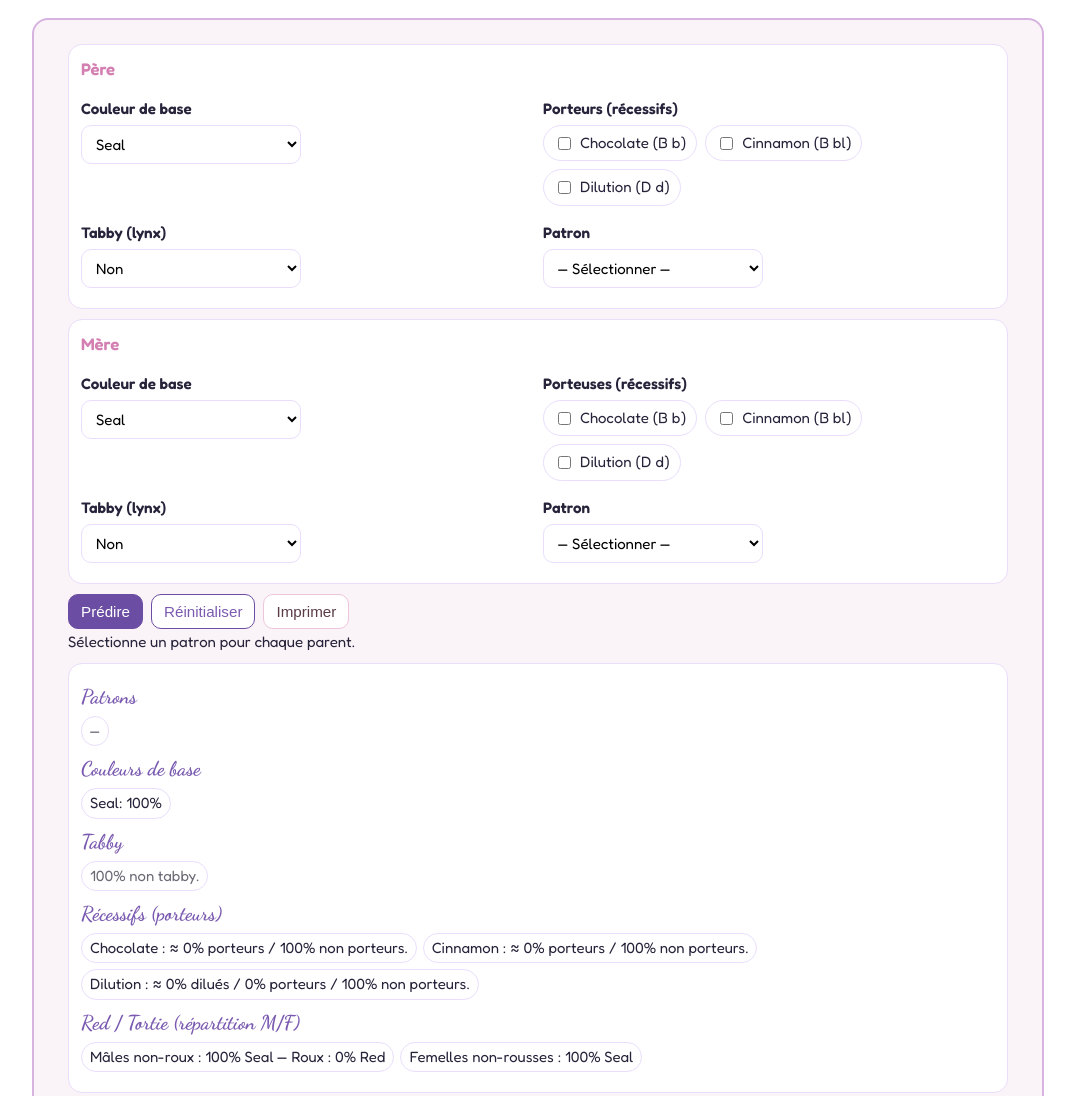
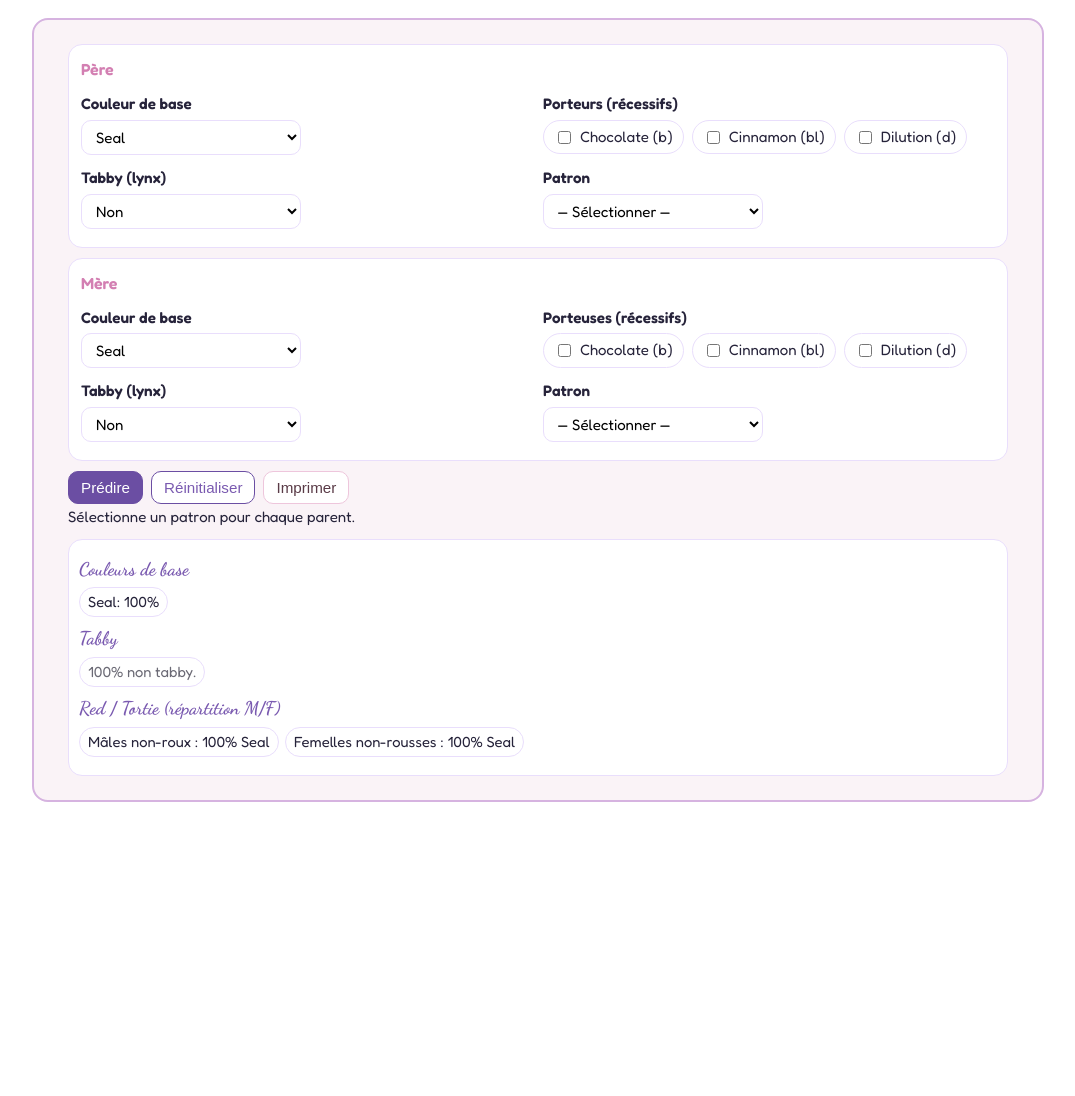
Before and after one commit to Trycolines/CALCULETTE-DES-COULEURS-POSSIBLES, a plain HTML site: page index.html in a window 1280 px wide. Shown: the top 1096 px of the page, without its empty margins (102-1177 px from the left). After the commit the page ends 820 px from the top, so only its background shows below. Drawn offline with Linux system fonts and the light colour scheme.

Commit message:
Update index.html

```diff
--- a/index.html
+++ b/index.html
@@ -8,12 +8,12 @@
 <style>
   :root{
     --page-bg:#ffffff;
-    --frame-bg:#FAF3F7;      /* rose très doux */
-    --frame-border:#D6B3E0;  /* lilac pastel */
+    --frame-bg:#FAF3F7;
+    --frame-border:#D6B3E0;
     --panel:#ffffff;
-    --border:#e9defc;        /* lilac clair interne */
-    --accent:#6b4ea3;        /* lilac soutenu */
-    --accent-2:#d37fb2;      /* rose accent */
+    --border:#e9defc;
+    --accent:#6b4ea3;
+    --accent-2:#d37fb2;
     --ink:#26233a; --muted:#6b6a75;
     --radius:14px;
   }
@@ -22,32 +22,30 @@
   .frame{max-width:980px; margin:18px auto; background:var(--frame-bg);
     border:2px solid var(--frame-border); border-radius:16px; padding:14px;}
   .wrap{max-width:940px; margin:0 auto}
-  h1{font-family:"Dancing Script",cursive; font-size:2.1rem; margin:0 0 4px; color:var(--accent)}
-  .subtitle{margin:0 0 12px; color:#87518a; font-size:0.98rem}
 
   .panel{background:var(--panel); border:1px solid var(--border);
     border-radius:var(--radius); padding:12px; margin:10px 0;}
-  .panel h2{font-size:1.05rem; margin:0 0 8px; color:var(--accent-2)}
+  .panel h2{font-size:1rem; margin:0 0 6px; color:var(--accent-2); font-weight:700}
 
   .row{display:flex; gap:10px; align-items:flex-start; flex-wrap:wrap}
   .col{flex:1 1 320px; min-width:260px}
-  .group{margin:8px 0}
-  .group label.block{display:block; font-weight:600; margin-bottom:4px; font-size:0.95rem}
-  select{font:inherit; border:1px solid var(--border); border-radius:10px; padding:8px 10px; min-width:220px; background:#fff}
+  .group{margin:6px 0}
+  .group label.block{display:block; font-weight:600; margin-bottom:4px; font-size:.95rem}
+  select{font:inherit; border:1px solid var(--border); border-radius:10px; padding:6px 10px; min-width:220px; background:#fff}
   .checks{display:flex; gap:8px; align-items:center; flex-wrap:wrap}
-  .pill{display:flex; align-items:center; gap:6px; padding:6px 10px; border:1px solid var(--border); border-radius:999px; background:#fff; white-space:nowrap}
-
-  .out{background:#fff; border:1px solid var(--border); border-radius:var(--radius); padding:12px; margin:10px 0}
-  .section{margin:6px 0 8px}
-  .section h3{font-family:"Dancing Script",cursive; font-size:1.25rem; color:#7a5ab0; margin:4px 0}
-  .tags{display:flex; flex-wrap:wrap; gap:6px; margin-top:4px}
-  .tag{display:inline-block; padding:3px 8px; border-radius:999px; border:1px solid var(--border); background:#fff; font-size:.93rem}
-  .ok{color:#167f5d} .muted{color:var(--muted)}
+  .pill{display:flex; align-items:center; gap:6px; padding:5px 10px; border:1px solid var(--border); border-radius:999px; background:#fff; white-space:nowrap}
 
   .actions{display:flex; gap:8px; flex-wrap:wrap; margin:8px 0 2px}
-  .btn{border:1px solid var(--accent); background:var(--accent); color:#fff; padding:8px 12px; border-radius:10px; cursor:pointer; font-size:0.95rem}
+  .btn{border:1px solid var(--accent); background:var(--accent); color:#fff; padding:7px 12px; border-radius:10px; cursor:pointer; font-size:.95rem}
   .btn.secondary{background:#fff; color:#7a5ab0}
   .btn.ghost{background:#fff; color:#5a3b47; border-color:#eec6dc}
+
+  .out{background:#fff; border:1px solid var(--border); border-radius:var(--radius); padding:10px; margin:10px 0}
+  .section{margin:6px 0 8px}
+  .section h3{font-family:"Dancing Script",cursive; font-size:1.15rem; color:#7a5ab0; margin:2px 0}
+  .tags{display:flex; flex-wrap:wrap; gap:6px; margin-top:4px}
+  .tag{display:inline-block; padding:3px 8px; border-radius:999px; border:1px solid var(--border); background:#fff; font-size:.92rem}
+  .ok{color:#167f5d} .muted{color:var(--muted)}
 
   @media (max-width:640px){
     body{font-size:14px}
@@ -83,9 +81,9 @@
           <div class="group">
             <label class="block">Porteurs (récessifs)</label>
             <div class="checks">
-              <label class="pill"><input type="checkbox" class="pa-choco-port"> Chocolate (B b)</label>
-              <label class="pill"><input type="checkbox" class="pa-cinn-port"> Cinnamon (B bl)</label>
-              <label class="pill"><input type="checkbox" class="pa-dil-port"> Dilution (D d)</label>
+              <label class="pill"><input type="checkbox" class="pa-choco-port"> Chocolate (b)</label>
+              <label class="pill"><input type="checkbox" class="pa-cinn-port"> Cinnamon (bl)</label>
+              <label class="pill"><input type="checkbox" class="pa-dil-port"> Dilution (d)</label>
             </div>
           </div>
         </div>
@@ -147,9 +145,9 @@
           <div class="group">
             <label class="block">Porteuses (récessifs)</label>
             <div class="checks">
-              <label class="pill"><input type="checkbox" class="pb-choco-port"> Chocolate (B b)</label>
-              <label class="pill"><input type="checkbox" class="pb-cinn-port"> Cinnamon (B bl)</label>
-              <label class="pill"><input type="checkbox" class="pb-dil-port"> Dilution (D d)</label>
+              <label class="pill"><input type="checkbox" class="pb-choco-port"> Chocolate (b)</label>
+              <label class="pill"><input type="checkbox" class="pb-cinn-port"> Cinnamon (bl)</label>
+              <label class="pill"><input type="checkbox" class="pb-dil-port"> Dilution (d)</label>
             </div>
           </div>
         </div>
@@ -192,11 +190,11 @@
 
     <!-- Résultats -->
     <div class="out">
-      <div class="section" id="r_patron"><h3>Patrons</h3><div class="tags" id="motif"></div></div>
-      <div class="section" id="r_couleurs"><h3>Couleurs de base</h3><div class="tags" id="basecolors"></div></div>
-      <div class="section" id="r_tabby"><h3>Tabby</h3><div class="tags" id="tabby"></div></div>
-      <div class="section" id="r_recessifs"><h3>Récessifs (porteurs)</h3><div class="tags" id="recessifs"></div></div>
-      <div class="section" id="r_roux"><h3>Red / Tortie (répartition M/F)</h3><div class="tags" id="roux"></div></div>
+      <div class="section" id="sec_patron"><h3>Patrons</h3><div class="tags" id="motif"></div></div>
+      <div class="section" id="sec_couleurs"><h3>Couleurs de base</h3><div class="tags" id="basecolors"></div></div>
+      <div class="section" id="sec_tabby"><h3>Tabby</h3><div class="tags" id="tabby"></div></div>
+      <div class="section" id="sec_recessifs"><h3>Récessifs (porteurs)</h3><div class="tags" id="recessifs"></div></div>
+      <div class="section" id="sec_roux"><h3>Red / Tortie (répartition M/F)</h3><div class="tags" id="roux"></div></div>
     </div>
   </div>
 </div>
@@ -204,8 +202,20 @@
 <script>
 /* ===== utilitaires ===== */
 function setDisabled(el, disabled){ el.disabled=disabled; el.parentElement.style.opacity=disabled?0.55:1; if(disabled) el.checked=false; }
-function renderTags(id, items){ const el=document.getElementById(id); el.innerHTML=(items&&items.length)? items.map(x=>`<span class="tag ${x.cls||''}">${x.txt}</span>`).join(''):'<span class="tag muted">—</span>'; }
 function round1(x){ return Math.round(x*10)/10; }
+
+/* Affiche des tags ou masque la section si vide */
+function renderTagsOrHide(sectionId, tagsId, items){
+  const sec=document.getElementById(sectionId);
+  const box=document.getElementById(tagsId);
+  if(items && items.length){
+    box.innerHTML = items.map(x=>`<span class="tag ${x.cls||''}">${x.txt}</span>`).join('');
+    sec.style.display='';
+  }else{
+    box.innerHTML='';
+    sec.style.display='none';
+  }
+}
 
 /* ===== cohérence porteurs ===== */
 function syncBaseToCarriers(prefix){
@@ -331,7 +341,6 @@ function applyDilution(base, d){
   if(base==='Cinnamon') return 'Fawn';
   return base;
 }
-/* injection porteurs (inclut chocolate b/b -> b/bl si 'cinn' coché) */
 function injectB(B,car){ let [x,y]=B;
   if(car.choco){ if(x==='B'&&y==='B') y='b'; }
   if(car.cinn){ if(x==='B'&&y==='B') y='bl'; else if(x==='b'&&y==='b') y='bl'; }
@@ -355,41 +364,17 @@ function computeBaseColors(){
   }));
   return [...tally.entries()].map(([c,p])=>({color:c,prob:round1(p*100)})).sort((a,b)=>b.prob-a.prob);
 }
-
-/* ===== RÉPARTITIONS PRÉCISES SUR LES RÉCESSIFS ===== */
-// Dilution : renvoie % dd / % Dd / % DD (arrondis 0,1)
-function dilutionBreakdown(){
+/* probabilité dd globale (pour Red->Cream) */
+function ddPercent(){
   const pa_base=document.getElementById('pa_base').value;
   const pb_base=document.getElementById('pb_base').value;
   const gA=baseToBDGenotype(pa_base), gB=baseToBDGenotype(pb_base);
   const ca=carriersFromUI('pa'), cb=carriersFromUI('pb');
   const DA=injectD(gA.D,ca), DB=injectD(gB.D,cb);
   const kidsD=cross(gametes(DA[0],DA[1]), gametes(DB[0],DB[1]));
-  let dd=0, Dd=0, DD=0;
-  kidsD.forEach(([d,w])=>{
-    const set=new Set(d);
-    if(set.has('d') && set.size===1) dd+=w;      // dd
-    else if(set.has('d') && set.has('D')) Dd+=w; // Dd
-    else DD+=w;                                  // DD
-  });
-  return { dd:round1(dd*100), Dd:round1(Dd*100), DD:round1(DD*100) };
+  let p=0; kidsD.forEach(([d,w])=>{ if(d[0]==='d'&&d[1]==='d') p+=w; });
+  return round1(p*100);
 }
-// Retourne, pour le locus B, la part "porteurs" d'un allèle cible ('b' ou 'bl')
-function bBreakdown(target){
-  const pa_base=document.getElementById('pa_base').value;
-  const pb_base=document.getElementById('pb_base').value;
-  const gA=baseToBDGenotype(pa_base), gB=baseToBDGenotype(pb_base);
-  const ca=carriersFromUI('pa'), cb=carriersFromUI('pb');
-  const BA=injectB(gA.B,ca), BB=injectB(gB.B,cb);
-  const kidsB=cross(gametes(BA[0],BA[1]), gametes(BB[0],BB[1]));
-  let carriers=0;
-  kidsB.forEach(([b,w])=>{ const s=new Set(b); if(s.has(target)) carriers+=w; });
-  const c=round1(carriers*100);
-  return { carriers:c, non:round1(100-c) };
-}
-
-/* probabilité dd globale (pour Red->Cream) */
-function ddPercent(){ return dilutionBreakdown().dd; }
 
 /* ===== Tabby ===== */
 function computeTabby(paTabby,pbTabby){
@@ -404,21 +389,15 @@ function computeTabby(paTabby,pbTabby){
   return out;
 }
 
-/* ===== Récessifs (porteurs — calculs réels) ===== */
-function carriersOutcome(nom){
-  if(nom==='Dilution'){
-    const br=dilutionBreakdown();
-    return [{ txt:`Dilution : ≈ ${br.dd}% dilués / ${br.Dd}% porteurs / ${br.DD}% non porteurs.` }];
+/* ===== Récessifs (porteurs seulement) ===== */
+function carriersOutcome(a, b, nom){
+  if(nom === 'Dilution' && a && b){
+    return [{ txt: 'Dilution : ≈ 25% dilués / 50% porteurs / 25% non porteurs.' }];
   }
-  if(nom==='Chocolate'){
-    const br=bBreakdown('b');
-    return [{ txt:`Chocolate : ≈ ${br.carriers}% porteurs / ${br.non}% non porteurs.` }];
+  if(a || b){
+    return [{ txt: `${nom} : ≈ 50% porteurs / 50% non porteurs.` }];
   }
-  if(nom==='Cinnamon'){
-    const br=bBreakdown('bl');
-    return [{ txt:`Cinnamon : ≈ ${br.carriers}% porteurs / ${br.non}% non porteurs.` }];
-  }
-  return [];
+  return []; // rien d’affiché si impossible
 }
 
 /* ===== Gène O : Red/Cream & Torties (split par dd) ===== */
@@ -432,7 +411,7 @@ function femaleOState(){
 function splitRed(totalRed, pdd){
   const cream = round1(totalRed * pdd / 100);
   const red   = round1(totalRed - cream);
-  if(totalRed===0) return '0% Red';
+  if(totalRed===0) return '';
   if(cream===0)    return `${red}% Red`;
   if(red===0)      return `${cream}% Cream`;
   return `${red}% Red / ${cream}% Cream`;
@@ -440,42 +419,47 @@ function splitRed(totalRed, pdd){
 function splitTortie(totalTortie, pdd){
   const creamT = round1(totalTortie * pdd / 100);
   const tortie = round1(totalTortie - creamT);
-  if(totalTortie===0) return '0% Torties';
+  if(totalTortie===0) return '';
   if(creamT===0)      return `${tortie}% Torties`;
   if(tortie===0)      return `${creamT}% Cream-torties`;
   return `${tortie}% Torties / ${creamT}% Cream-torties`;
 }
-/* helper : répartir les non-roux selon la distribution des bases */
+/* distribue la part non-roux selon les couleurs de base possibles */
 function formatNonRedLine(label, nonRedPct){
   const dist = computeBaseColors();
-  if(nonRedPct <= 0.0001) return `${label} : 0%`;
+  if(nonRedPct <= 0.0001) return '';
   const parts = dist.map(d => `${round1(d.prob * nonRedPct / 100)}% ${d.color}`)
                     .filter(t => !/^0(\.0)?%/.test(t));
-  return `${label} : ${parts.join(' / ')}`;
+  return parts.length ? `${label} : ${parts.join(' / ')}` : '';
 }
 function computeRouxExplicitFromBase(){
-  const m = maleOState();
-  const f = femaleOState();
+  const m = maleOState(), f = femaleOState();
   const pdd = ddPercent();
 
   let malesRed=0, femalesRed=0, femalesTortie=0;
   if(m==='O' && f==='oo'){malesRed=100; femalesTortie=100;}
   else if(m==='O' && f==='Oo'){malesRed=100; femalesRed=50; femalesTortie=50;}
   else if(m==='O' && f==='OO'){malesRed=100; femalesRed=100;}
-  else if(m==='o' && f==='oo'){malesRed=0; femalesRed=0; femalesTortie=0;}
-  else if(m==='o' && f==='Oo'){malesRed=50; femalesTortie=50;}
+  else if(m==='o' && f==='oo'){malesRed=0;   femalesRed=0;  femalesTortie=0;}
+  else if(m==='o' && f==='Oo'){malesRed=50;  femalesTortie=50;}
   else if(m==='o' && f==='OO'){malesRed=100; femalesTortie=100;}
 
   const mNonRed = round1(100 - malesRed);
   const fNonRed = round1(100 - (femalesRed + femalesTortie));
 
-  const maleLine = `${formatNonRedLine('Mâles non-roux', mNonRed)} — Roux : ${splitRed(malesRed, pdd)}`;
-  const femaleBits = [];
-  femaleBits.push(formatNonRedLine('Femelles non-rousses', fNonRed));
-  if(femalesRed>0)    femaleBits.push(`Rousses : ${splitRed(femalesRed, pdd)}`);
-  if(femalesTortie>0) femaleBits.push(`Torties : ${splitTortie(femalesTortie, pdd)}`);
+  const out=[];
+  const mNon = formatNonRedLine('Mâles non-roux', mNonRed);
+  const mRed = splitRed(malesRed, pdd);
+  const fNon = formatNonRedLine('Femelles non-rousses', fNonRed);
+  const fRed = splitRed(femalesRed, pdd);
+  const fTor = splitTortie(femalesTortie, pdd);
 
-  return [{txt:maleLine},{txt:femaleBits.join(' — ')}];
+  if(mNon) out.push({txt:mNon});
+  if(mRed) out.push({txt:'Mâles : '+mRed});
+  if(fNon) out.push({txt:fNon});
+  if(fRed) out.push({txt:'Femelles : '+fRed});
+  if(fTor) out.push({txt:'Femelles : '+fTor});
+  return out;
 }
 
 /* ===== Calcul global ===== */
@@ -487,24 +471,23 @@ function onCalculate(){
   else { err.style.display='none'; }
 
   const dist=(pa&&pb)?computeMotif(pa,pb):null;
-  renderTags('motif', dist? Object.entries(dist).map(([k,v])=>({txt:`${k}: ${v}%`})) : []);
+  renderTagsOrHide('sec_patron','motif', dist? Object.entries(dist).map(([k,v])=>({txt:`${k}: ${v}%`})) : []);
 
   const colors=computeBaseColors();
-  renderTags('basecolors', colors.map(c=>({txt:`${c.color}: ${c.prob}%`})) );
+  renderTagsOrHide('sec_couleurs','basecolors', colors.map(c=>({txt:`${c.color}: ${c.prob}%`})) );
 
-  renderTags('tabby', computeTabby(
+  renderTagsOrHide('sec_tabby','tabby', computeTabby(
     document.getElementById('pa_tabby').value,
     document.getElementById('pb_tabby').value
   ));
 
-  const rec=[
-    ...carriersOutcome('Chocolate'),
-    ...carriersOutcome('Cinnamon'),
-    ...carriersOutcome('Dilution')
-  ];
-  renderTags('recessifs', rec.filter(Boolean));
+  const ca=carriersFromUI('pa'), cb=carriersFromUI('pb');
+  const rec=[...carriersOutcome(ca.choco,cb.choco,'Chocolate'),
+             ...carriersOutcome(ca.cinn, cb.cinn, 'Cinnamon'),
+             ...carriersOutcome(ca.dil,  cb.dil,  'Dilution')];
+  renderTagsOrHide('sec_recessifs','recessifs', rec);
 
-  renderTags('roux', computeRouxExplicitFromBase());
+  renderTagsOrHide('sec_roux','roux', computeRouxExplicitFromBase());
 }
 
 /* ===== Boutons ===== */
@@ -514,7 +497,7 @@ document.getElementById('btn_reset').addEventListener('click', ()=>{
   document.getElementById('pa_base').value='seal'; document.getElementById('pb_base').value='seal';
   document.getElementById('pa_tabby').value='non'; document.getElementById('pb_tabby').value='non';
   document.getElementById('pa_motif').value=''; document.getElementById('pb_motif').value='';
-  ['motif','basecolors','tabby','recessifs','roux'].forEach(id=>document.getElementById(id).innerHTML='');
+  ['sec_patron','sec_couleurs','sec_tabby','sec_recessifs','sec_roux'].forEach(id=>document.getElementById(id).style.display='none');
   document.getElementById('formError').style.display='none';
   syncBaseToCarriers('pa'); syncBaseToCarriers('pb');
 });
```
